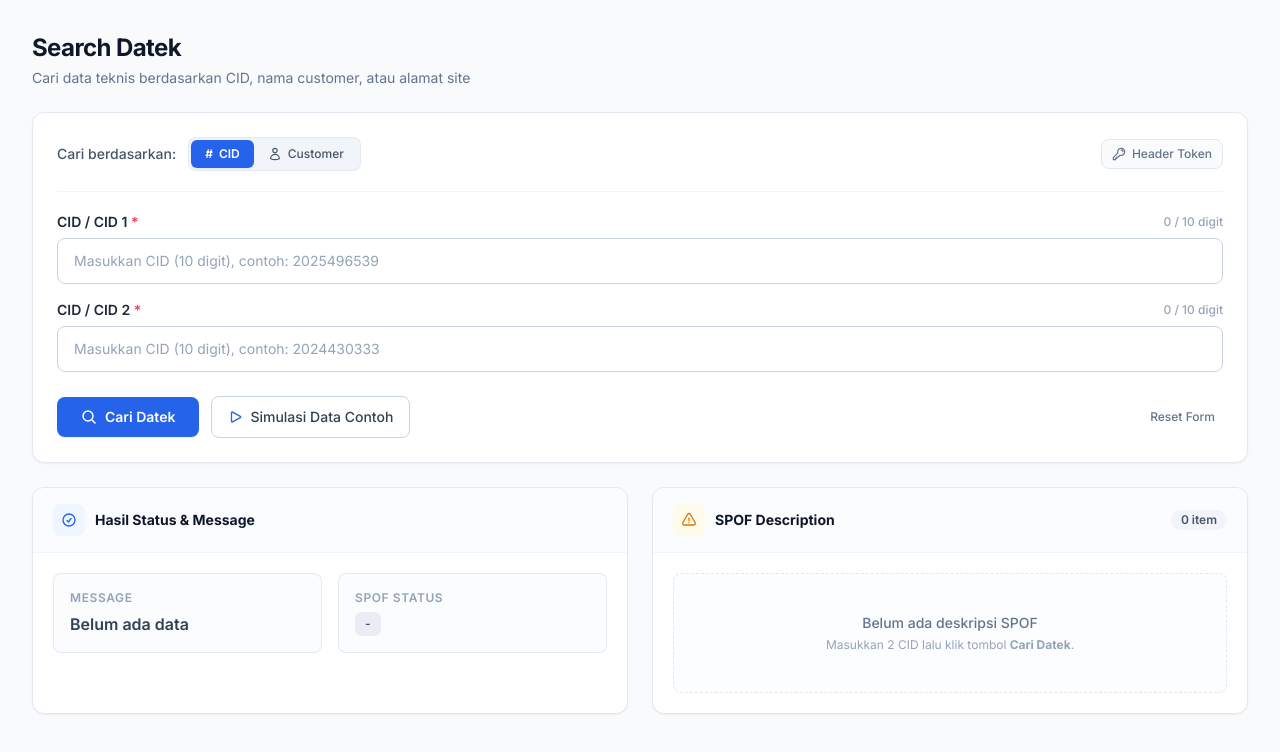
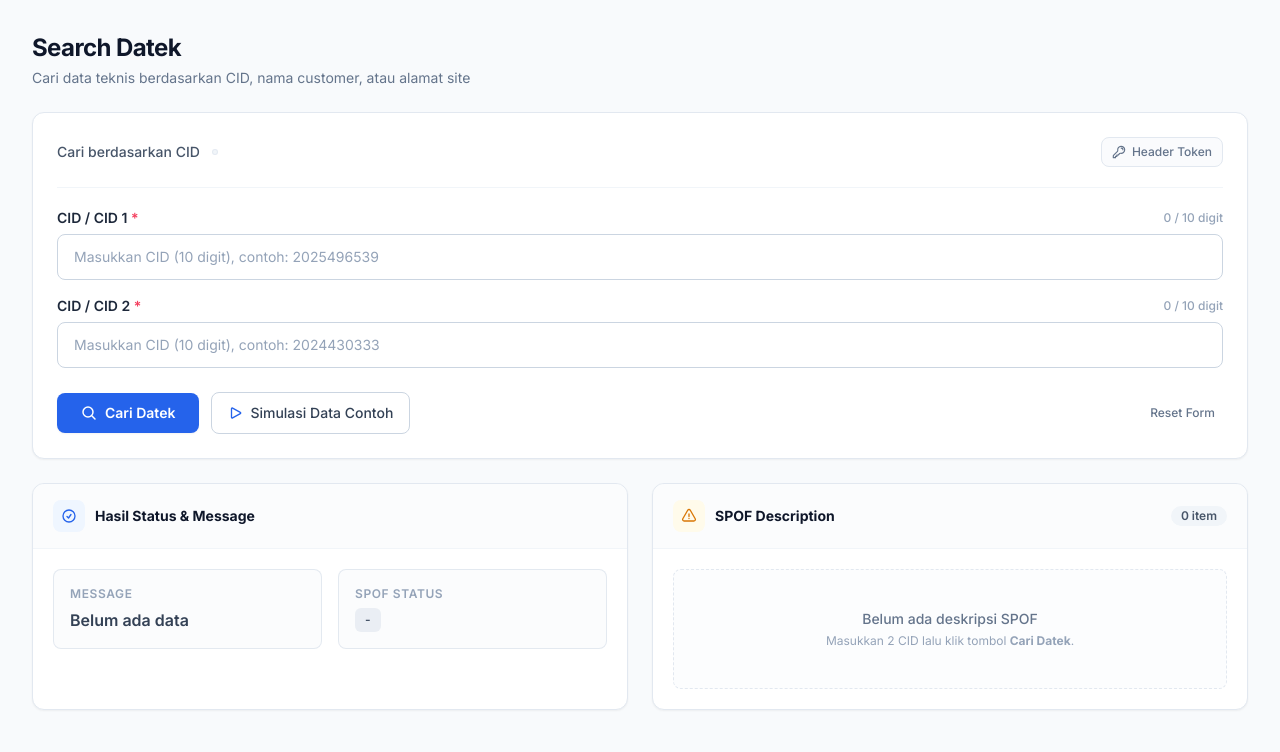
Before and after one commit to bimarenth/SPOFchecker, a plain HTML site: page index.html in a window 1280 px wide. Drawn offline with nearby package versions, Linux system fonts and the light colour scheme.

Commit message:
Update index.html
Remove pilihan cari berdasarkan

```diff
--- a/index.html
+++ b/index.html
@@ -67,17 +67,8 @@
             <!-- Filter Mode Selector Bar -->
             <div class="flex flex-wrap items-center justify-between gap-3 pb-5 mb-5 border-b border-slate-100">
                 <div class="flex items-center gap-3">
-                    <span class="text-sm font-medium text-slate-600">Cari berdasarkan:</span>
+                    <span class="text-sm font-medium text-slate-600">Cari berdasarkan CID</span>
                     <div class="inline-flex rounded-lg p-0.5 bg-slate-100 border border-slate-200/80">
-                        <button type="button" id="tab-CID" class="inline-flex items-center gap-1.5 px-3.5 py-1.5 rounded-md text-xs font-semibold bg-blue-600 text-white shadow-sm transition-all">
-                            <span>#</span>
-                            <span>CID</span>
-                        </button>
-                        <button type="button" id="tab-customer" class="inline-flex items-center gap-1.5 px-3.5 py-1.5 rounded-md text-xs font-medium text-slate-600 hover:text-slate-900 transition-all">
-                            <svg class="w-3.5 h-3.5" fill="none" stroke="currentColor" stroke-width="2" viewBox="0 0 24 24">
-                                <path stroke-linecap="round" stroke-linejoin="round" d="M15.75 6a3.75 3.75 0 11-7.5 0 3.75 3.75 0 017.5 0zM4.501 20.118a7.5 7.5 0 0114.998 0A17.933 17.933 0 0112 21.75c-2.676 0-5.216-.584-7.499-1.632z" />
-                            <span>Customer</span>
-                        </button>
                     </div>
                 </div>
 
```
